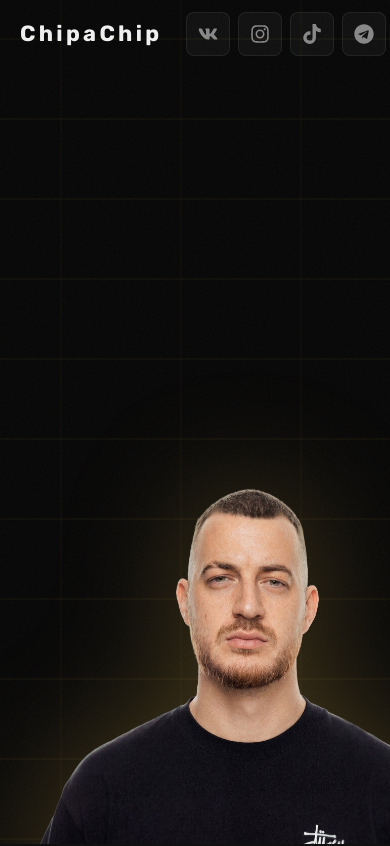
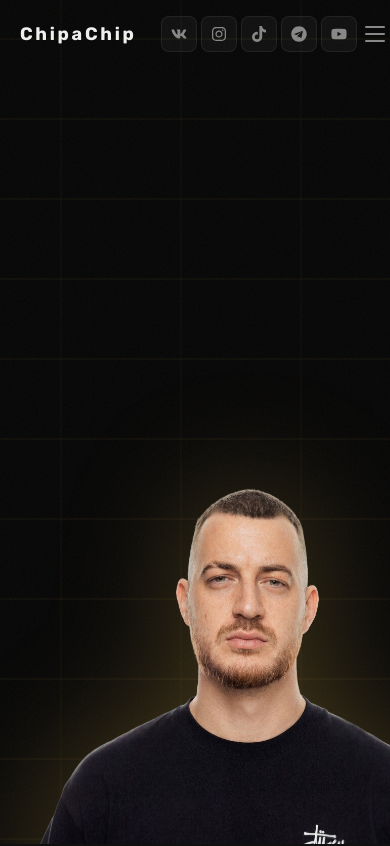
Before and after one commit to drknvpn/ChipaChipWeb, a React (Vite) app: page / in a window 390 px wide. Shown: the top 846 px of the page. Built offline with nearby package versions, Linux system fonts and the light colour scheme.

Commit message:
Update Navbar.css

```diff
--- a/src/components/Navbar.css
+++ b/src/components/Navbar.css
@@ -15,4 +15,71 @@
 .burger.active span:nth-child(1) { transform: translateY(7px) rotate(45deg); }
 .burger.active span:nth-child(2) { opacity: 0; }
 .burger.active span:nth-child(3) { transform: translateY(-7px) rotate(-45deg); }
-@media (max-width: 900px) { .navbar-links { display: none; } .burger { display: flex; } }
+
+/* Мобильное меню — ДОБАВЛЕНО */
+@media (max-width: 900px) {
+  .navbar-links {
+    display: none;
+    position: absolute;
+    top: 68px;
+    left: 0;
+    right: 0;
+    flex-direction: column;
+    background: rgba(8,8,8,0.98);
+    backdrop-filter: blur(20px);
+    padding: 20px;
+    gap: 8px;
+    border-bottom: 1px solid var(--border);
+  }
+
+  .navbar-links.open {
+    display: flex;
+  }
+
+  .nav-link {
+    width: 100%;
+    text-align: left;
+    padding: 12px 16px;
+    font-size: 15px;
+  }
+
+  /* Уменьшаем иконки на мобильном */
+  .social-icon {
+    width: 38px;
+    height: 38px;
+    font-size: 18px;
+  }
+
+  .navbar-right {
+    gap: 12px;
+  }
+
+  .navbar-socials {
+    gap: 6px;
+  }
+
+  .burger {
+    display: flex;
+  }
+}
+
+/* Ещё меньше экран — скрываем часть иконок */
+@media (max-width: 480px) {
+  .social-icon {
+    width: 36px;
+    height: 36px;
+    font-size: 16px;
+  }
+
+  .navbar-socials {
+    gap: 4px;
+  }
+
+  .navbar-right {
+    gap: 8px;
+  }
+
+  .navbar-logo {
+    font-size: 18px;
+  }
+}
```
